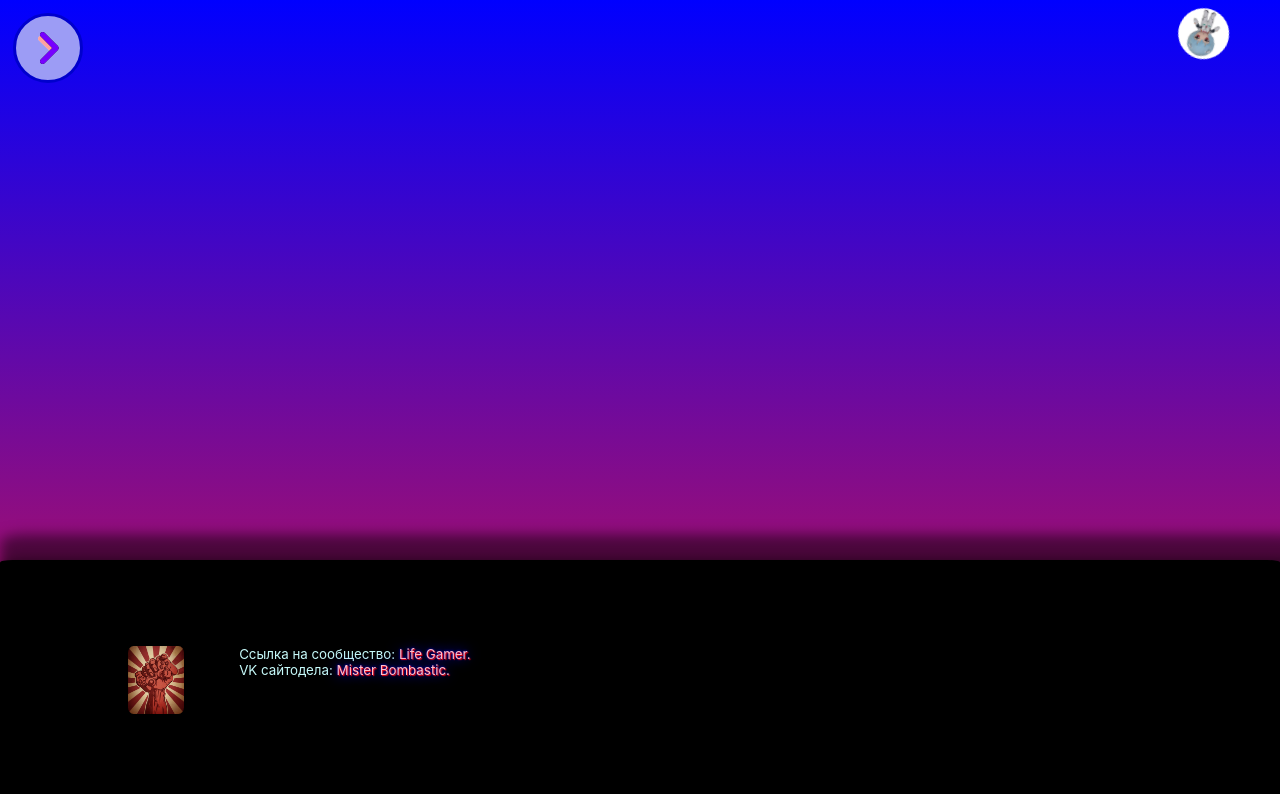
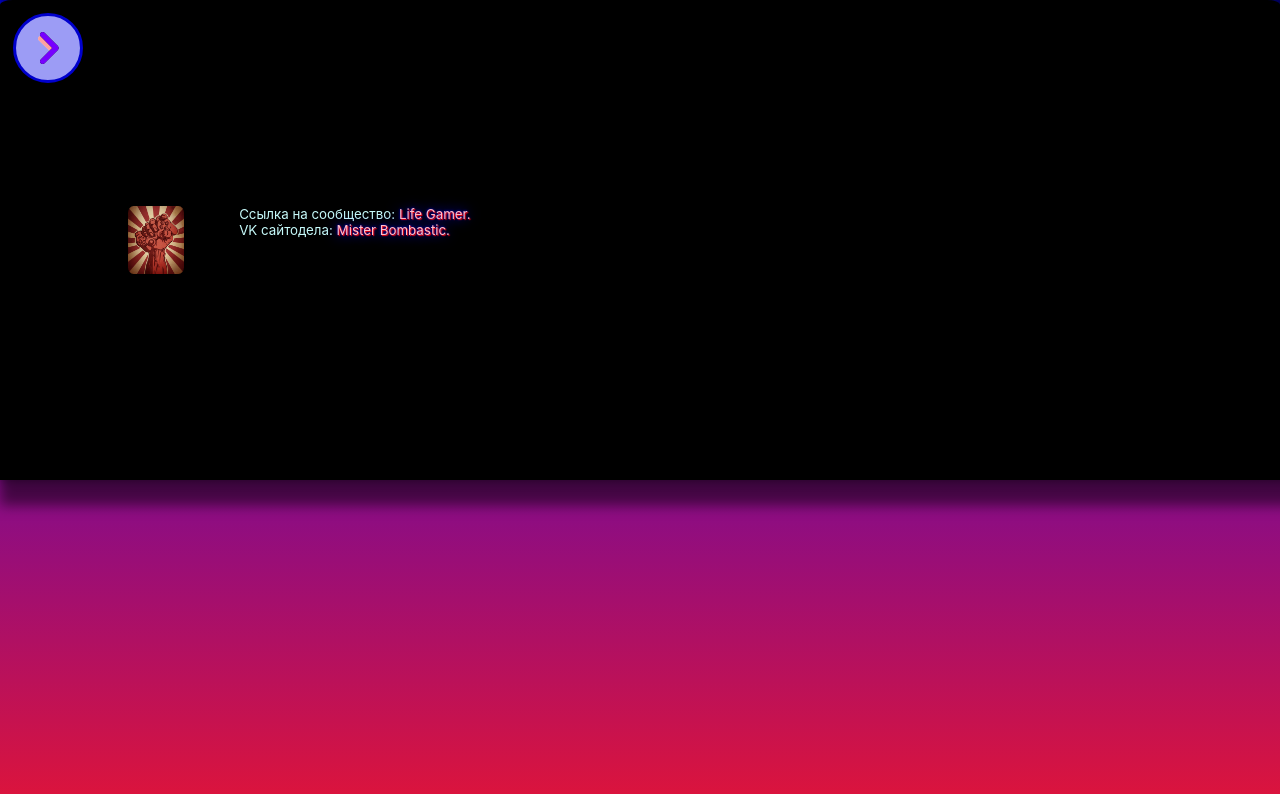
Before and after one commit to Diesfingers228/LifeGamer, a React (Create React App) app in the folder my-app/: page /info in a window 1280 px wide. Shown: the top 794 px of the page. Built offline with nearby package versions, Linux system fonts and the light colour scheme.

Commit message:
Life Gamer

```diff
--- a/my-app/src/AppMobileMaxpx.css
+++ b/my-app/src/AppMobileMaxpx.css
@@ -356,10 +356,10 @@
       display: flex;
       align-items: center;
       position: absolute;
-      bottom: 0;
+      bottom: 0 auto;
       left: 0;
       width: 100%;
-      height: 30vh;
+      height: 30rem;
     }
 
     .footer-content {
```
